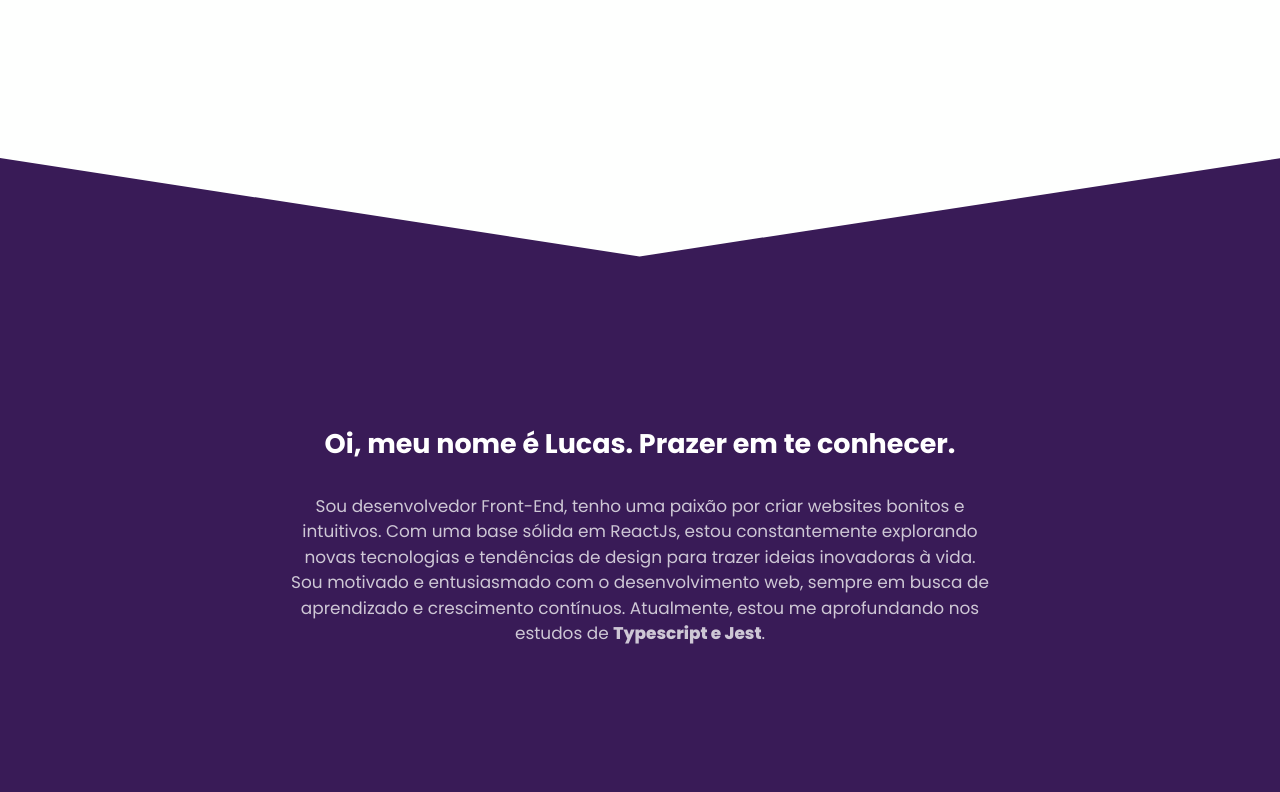
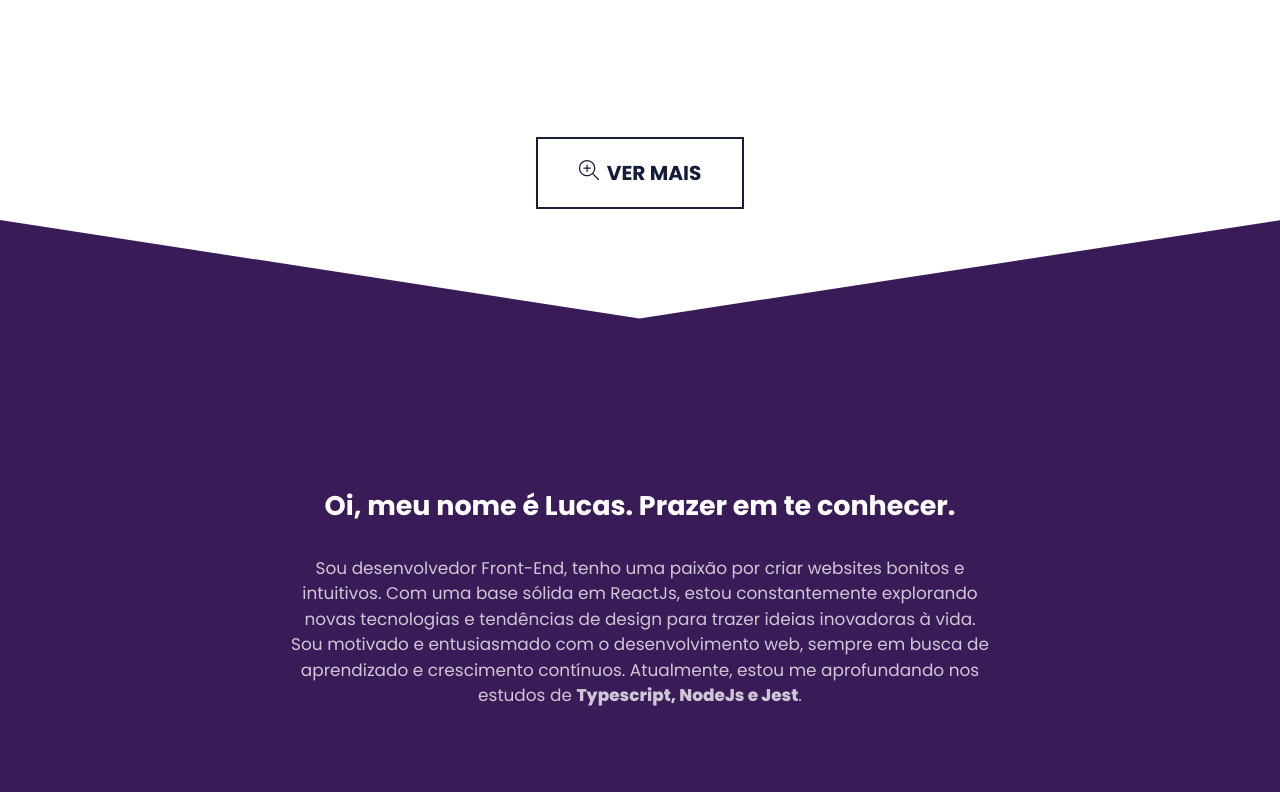
Before and after one commit to Sellucas/portfolio-v2, a Next.js app: page / in a window 1280 px wide. Shown: the part 3400-4192 px from the top of the page. Built offline with nearby package versions, Linux system fonts and the light colour scheme.

Commit message:
feat: seemore button

```diff
--- a/src/components/About/About.tsx
+++ b/src/components/About/About.tsx
@@ -42,7 +42,7 @@ const About = () => {
             para trazer ideias inovadoras à vida. Sou motivado e entusiasmado
             com o desenvolvimento web, sempre em busca de aprendizado e
             crescimento contínuos. Atualmente, estou me aprofundando nos estudos
-            de <span>Typescript e Jest</span>.
+            de <span>Typescript, NodeJs e Jest</span>.
           </p>
         </div>
         <div className={scss.stack}>
--- a/src/components/Footer/Footer.tsx
+++ b/src/components/Footer/Footer.tsx
@@ -17,12 +17,14 @@ const Footer = () => {
           Seria ótimo conversarmos.
         </p>
         <Bounce>
+          <div>
             <a href="/" className={scss.contact}>
               <span>
                 <BsRocketFill />
               </span>
               Vamos fazer isso
             </a>
+          </div>
         </Bounce>
       </div>
       <div className={scss.container}>
--- a/src/components/Projects/Projects.module.scss
+++ b/src/components/Projects/Projects.module.scss
@@ -11,6 +11,7 @@
   align-items: center;
   margin-top: 12rem;
   color: #2e2e2e;
+  padding-bottom: 2rem;
 }
 
 .project {
@@ -159,3 +160,22 @@
     font-weight: 700;
   }
 }
+
+.seeMore {
+  font-size: clamp(1rem, 0.9143rem + 0.4286vw, 1.3rem);
+  padding: 1em 2em;
+  border: 2px solid #141c3a;
+  color: #141c3a;
+  background-color: transparent;
+  transition: all 0.2s;
+  cursor: pointer;
+  font-weight: 600;
+
+  &:hover {
+    background-color: #141c3a;
+    color: white;
+  }
+  span {
+    margin-right: 8px;
+  }
+}
--- a/src/components/Projects/Projects.tsx
+++ b/src/components/Projects/Projects.tsx
@@ -4,6 +4,7 @@ import scss from "./Projects.module.scss";
 import Marquee from "@/components/utils/TitleDivider";
 import { AiOutlineGithub } from "react-icons/ai";
 import { FiExternalLink } from "react-icons/fi";
+import { SlMagnifierAdd } from "react-icons/sl";
 import { Righteous } from "next/font/google";
 import Image from "next/image";
 import { Slide } from "react-awesome-reveal";
@@ -68,6 +69,18 @@ const Projects: React.FC<ProjectProps> = ({ boxDataCard }) => {
             </div>
           </article>
         ))}
+        <div>
+          <a
+            href="https://github.com/Sellucas/"
+            target="_blank"
+            className={scss.seeMore}
+          >
+            <span>
+              <SlMagnifierAdd />
+            </span>
+            VER MAIS
+          </a>
+        </div>
       </div>
     </section>
   );
```
Lines whose indentation alone changed are shown as unchanged.
